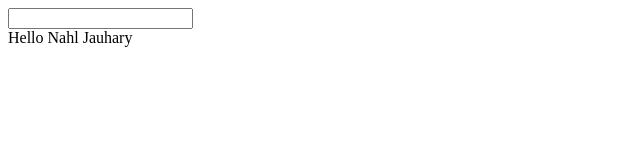
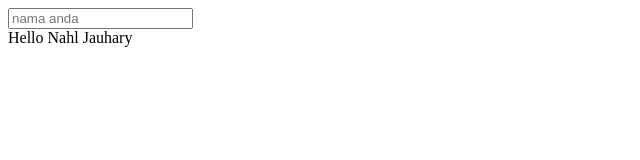
Before and after one commit to NahlJoe/BelajarGit, a plain HTML site: page index.html in a window 1280 px wide. Shown: the full height of the page, 0-640 px from the left. Drawn offline with Linux system fonts and the light colour scheme.

Commit message:
feat: searching

```diff
--- a/index.html
+++ b/index.html
@@ -7,7 +7,7 @@
 </head>
 <body>
     <form action="">
-        <input type="text" name="searching" id="">
+        <input type="text" name="searching" id="" placeholder="nama anda">
     </form>
         Hello Nahl Jauhary
 </body>
```
